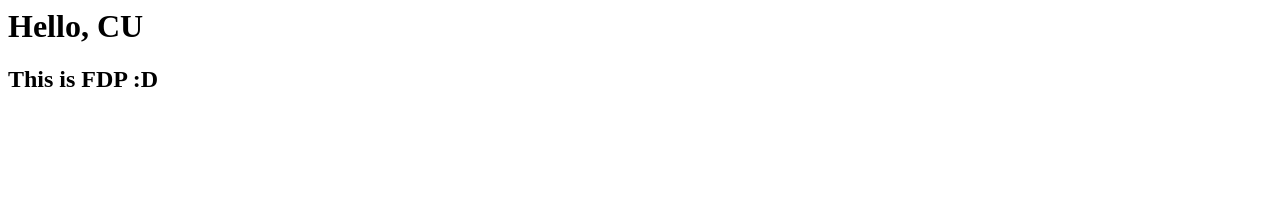
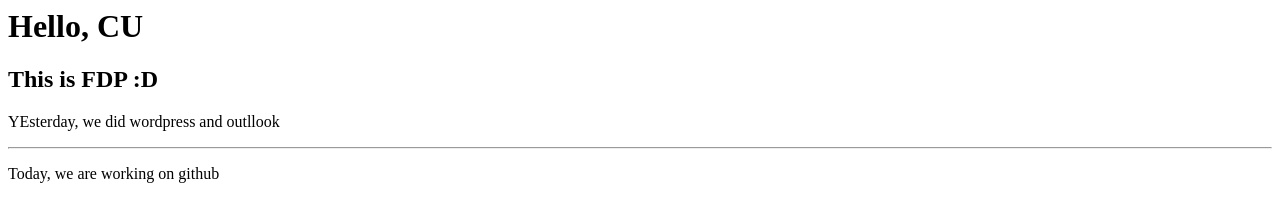
Before and after one commit to kaurhaz7895/cujasleen1, a plain HTML site: page index.html in a window 1280 px wide. Drawn offline with Linux system fonts and the light colour scheme.

Commit message:
Update index.html

```diff
--- a/index.html
+++ b/index.html
@@ -4,5 +4,8 @@
 <body>
 <h1> Hello, CU </h1>
   <h2> This is FDP :D </h2>
+  <p> YEsterday, we did wordpress and outllook</p>
+  <hr>
+  <p>Today, we are working on github</p>
 </body>
 </html>
```
